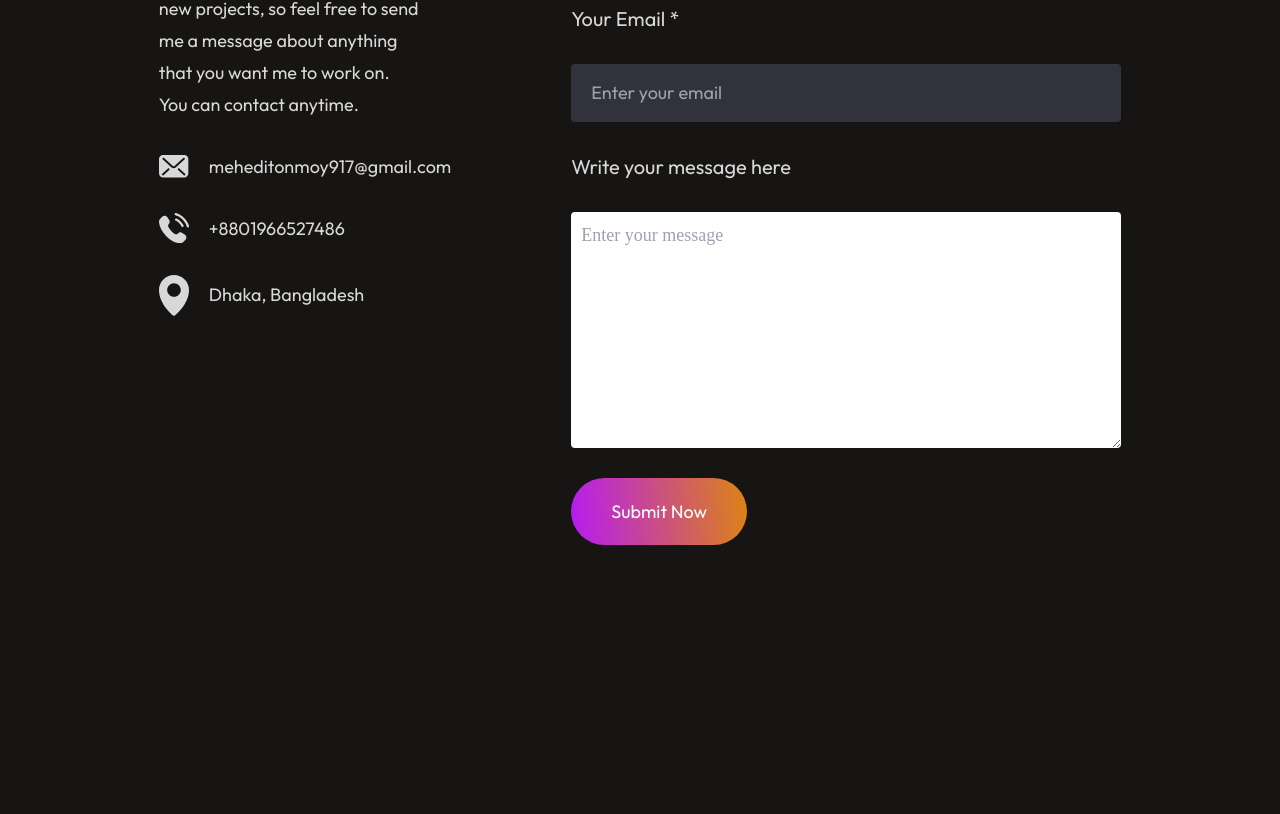
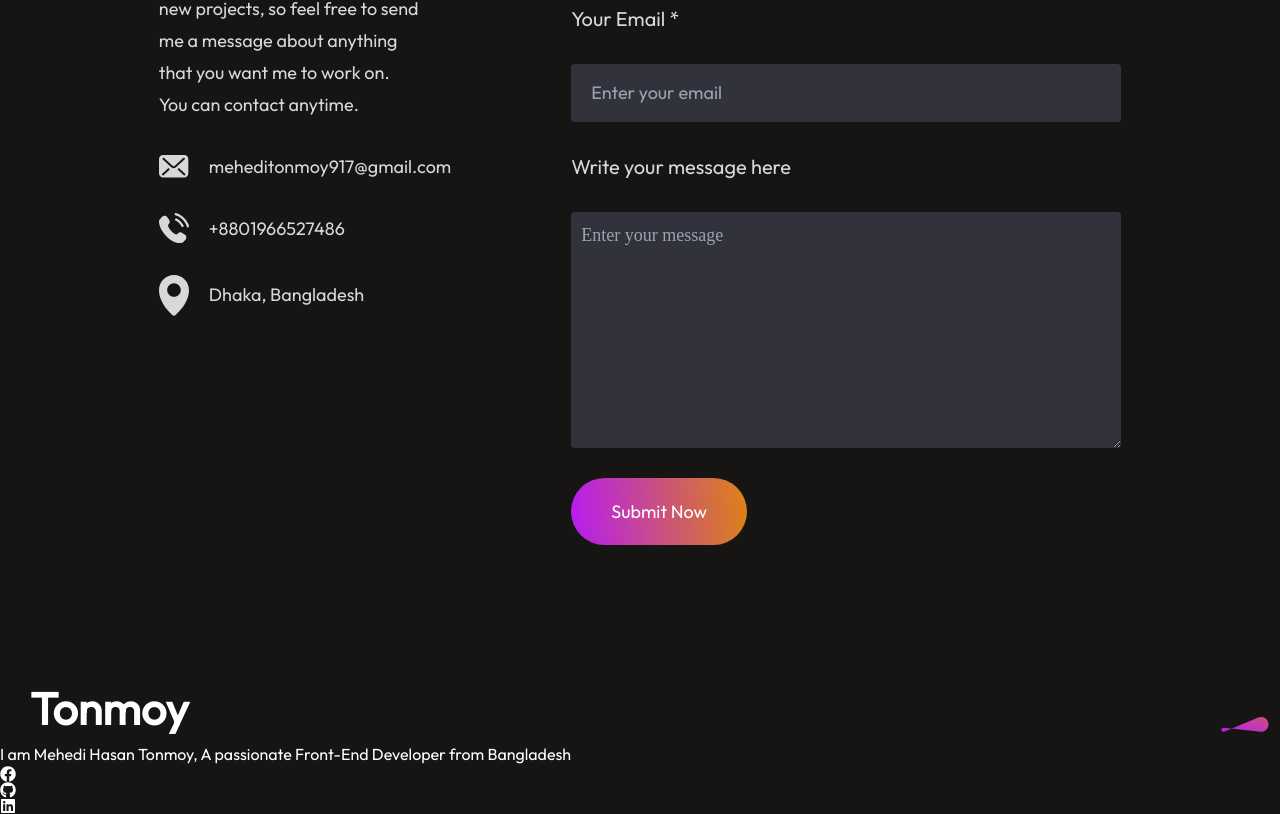
Before and after one commit to tonmoy3673/portfolio, a React (Vite) app: page / in a window 1280 px wide. Shown: the part 3146-3960 px from the top of the page. Before the commit the page ends 3741 px from the top, so only its background shows below. Built offline with nearby package versions, Linux system fonts and the light colour scheme.

Commit message:
:tada: added icons in footer

```diff
--- a/src/App.jsx
+++ b/src/App.jsx
@@ -1,5 +1,6 @@
 import About from "./Components/About/About"
 import Contact from "./Components/Contact/Contact"
+import Footer from "./Components/Footer/Footer"
 import Hero from "./Components/Hero/Hero"
 import MyWork from "./Components/MyWork/MyWork"
 import Navbar from "./Components/Navbar/Navbar"
@@ -17,6 +18,7 @@ function App() {
      <Services/>
      <MyWork/>
      <Contact/>
+     <Footer/>
     </>
   )
 }
--- a/src/Components/Contact/Contact.css
+++ b/src/Components/Contact/Contact.css
@@ -88,6 +88,7 @@
   width: 550px;
   border: none;
   padding: 10px;
+  background: #32323c;
   border-radius: 4px;
   color: #a0a0a0;
   font-family: Output;
--- a/src/Components/Footer/Footer.jsx
+++ b/src/Components/Footer/Footer.jsx
@@ -1,8 +1,27 @@
 
+import { FaFacebook, FaGithub } from 'react-icons/fa';
+import { FaLinkedin } from 'react-icons/fa6';
 import './Footer.css';
 const Footer = () => {
     return (
-        <div>
+        <div className='footer'>
+            <div className="footer-top">
+                <div className="footer-top-left">
+                <div className='nav-title'>
+                <h1>Tonmoy</h1>
+                <img src='/public/assets/theme_pattern.svg'/>
+
+            </div>
+            <p>I am Mehedi Hasan Tonmoy,
+            A passionate Front-End Developer from Bangladesh</p>
+                </div>
+                <div className="footer-top-right">
+                   <a href='https://www.facebook.com/mehedihasan.tonmoy.7161/' target='_blank'> <FaFacebook/></a>
+                   <a href='https://github.com/tonmoy3673' target='_blank'> <FaGithub/></a>
+                   <a href='https://www.linkedin.com/in/mehedi-hasan-tonmoy/' target='_blank'> <FaLinkedin/></a>
+
+                </div>
+            </div>
 
         </div>
     );
```
